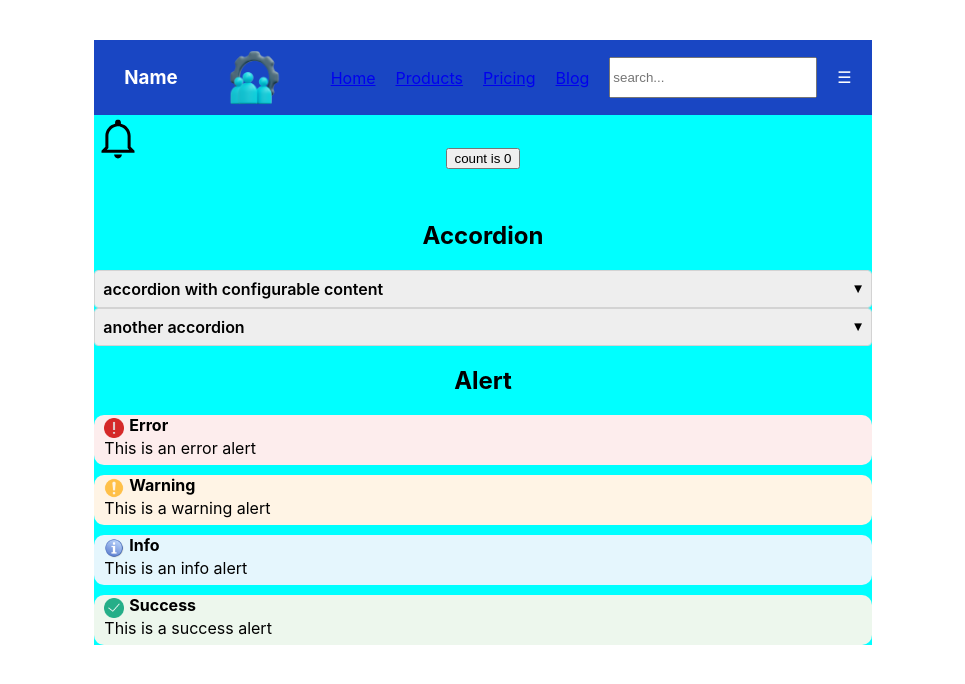
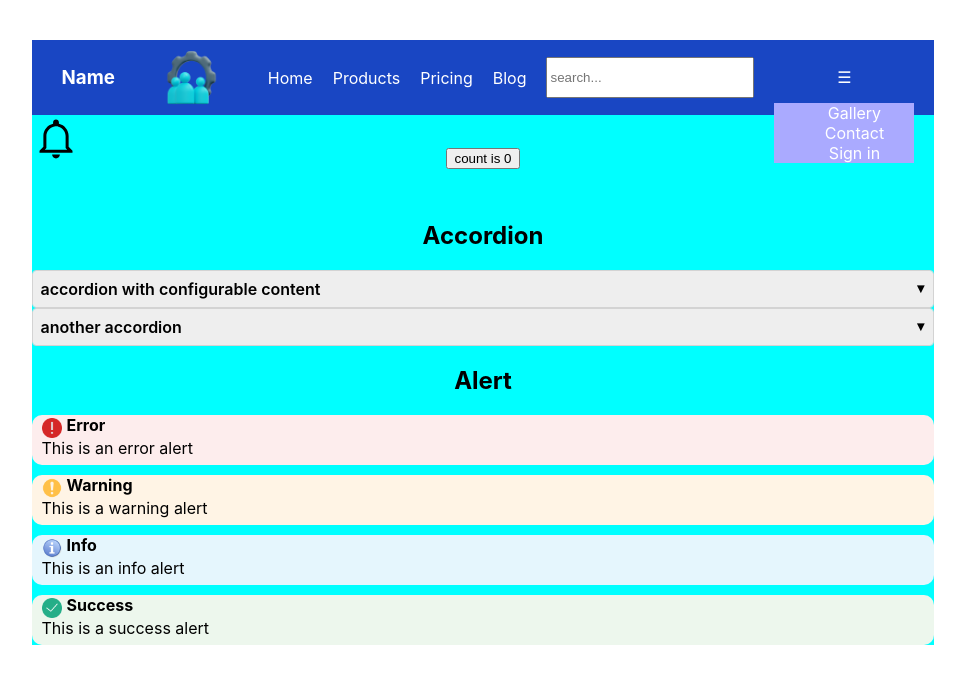
Before and after one commit to marko-knoebl/cc-react-components, a React (Vite) app in the folder cc-react-components/: page / in a window 1280 px wide. Shown: the top 684 px of the page, without its empty margins (157-1122 px from the left). Built offline with nearby package versions, Linux system fonts and the light colour scheme.

Commit message:
<a> link text-decoraion

```diff
--- a/cc-react-components/src/App.css
+++ b/cc-react-components/src/App.css
@@ -48,11 +48,15 @@
 .appBarMainDiv {
   align-self: center;
   background-color: #1946c3;
-	width: '750px';
-	height: '75px';
+  width: "750px";
+  height: "75px";
 }
 .alert-container {
   display: flex;
   flex-direction: column;
   gap: 10px;
 }
+.appBar {
+	border-radius: 60%;
+	border: 10px #1946c3 ;
+}
--- a/cc-react-components/src/App.jsx
+++ b/cc-react-components/src/App.jsx
@@ -22,10 +22,11 @@ function App() {
 
   return (
     <div className="App">
-      <div>
+      <div className="appBar">
         <AppBar
           menuItems={menuItems}
           dropdownMenuItems={dropdownMenuItems}
+					name = {"COMPANY"}
         />
       </div>
       <Badge value={count}></Badge>
--- a/cc-react-components/src/components/AppBar.css
+++ b/cc-react-components/src/components/AppBar.css
@@ -50,3 +50,13 @@
   margin-right: 20px;
   color: rgb(255, 255, 255);
 }
+.popUpList-true {
+  display: none;
+}
+.popUpList-false {
+  display: flex;
+}
+a {
+  color: white;
+  text-decoration: none;
+}
--- a/cc-react-components/src/components/AppBar.jsx
+++ b/cc-react-components/src/components/AppBar.jsx
@@ -1,7 +1,6 @@
 import React, { useState } from "react";
 import "./AppBar.css";
 export default function AppBar({ menuItems, dropdownMenuItems }) {
-
   const [dropdownOpen, setDropdownOpen] = useState(false);
 
   const toggleDropDown = () => {
@@ -33,8 +32,7 @@ export default function AppBar({ menuItems, dropdownMenuItems }) {
           </p>
           <div className="fa-caret-down" onClick={toggleDropDown}>
             ☰
-            {dropdownOpen && (
-              <div>
+              <div className={`popUpList-${dropdownOpen}`}>
                 <ul className="dropDownUl">
                   {dropdownMenuItems.map((menuItem) => (
                     <li key={menuItem.id} className="menuItem">
@@ -43,7 +41,7 @@ export default function AppBar({ menuItems, dropdownMenuItems }) {
                   ))}
                 </ul>
               </div>
-            )}
+
           </div>
         </div>
       </div>
```
Lines whose indentation alone changed are shown as unchanged.
